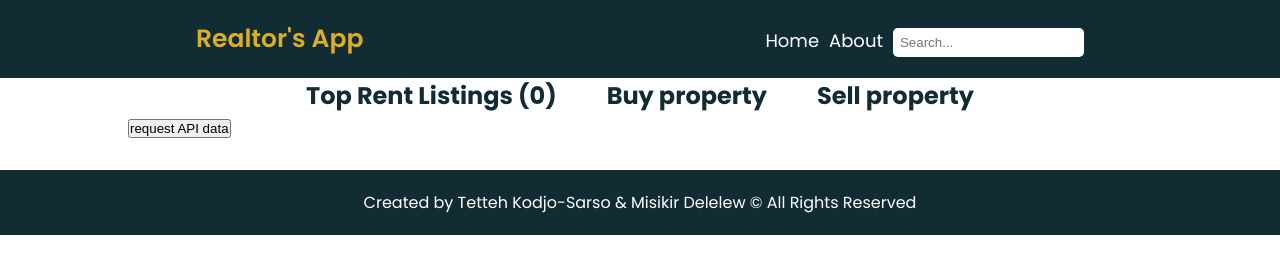
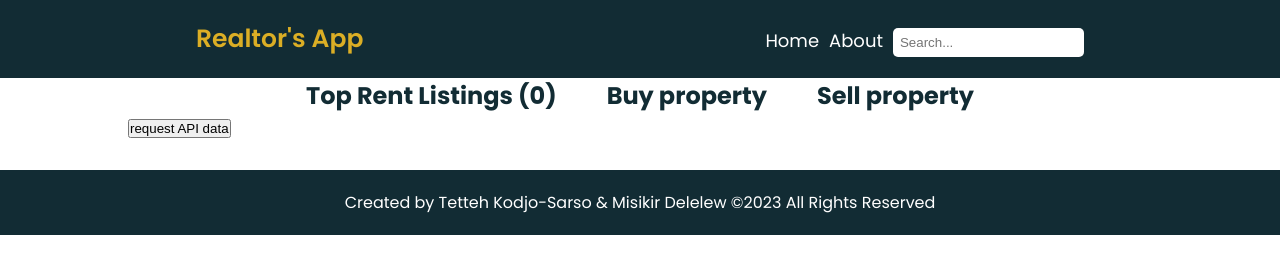
Before and after one commit to misikirdelelew/JavaScript-Capstone, a website built with webpack: page src/index.html in a window 1280 px wide. Built offline with nearby package versions, Linux system fonts and the light colour scheme; no server answers.

Commit message:
update footer

```diff
--- a/src/index.html
+++ b/src/index.html
@@ -31,7 +31,7 @@
       </section>
     </main>
     <footer>
-      Created by Tetteh Kodjo-Sarso & Misikir Delelew &copy; All Rights Reserved
+      Created by Tetteh Kodjo-Sarso & Misikir Delelew &copy;2023 All Rights Reserved
     </footer>
   </body>
 </html>
```
